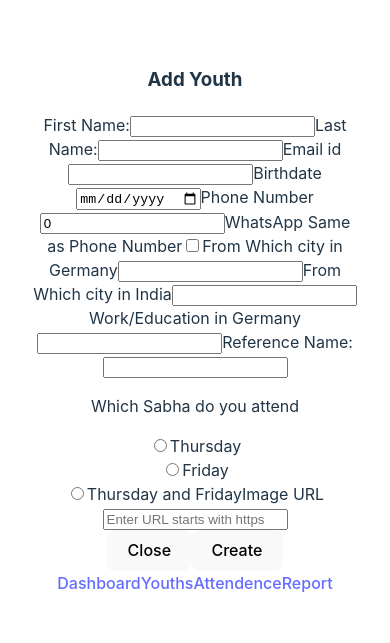
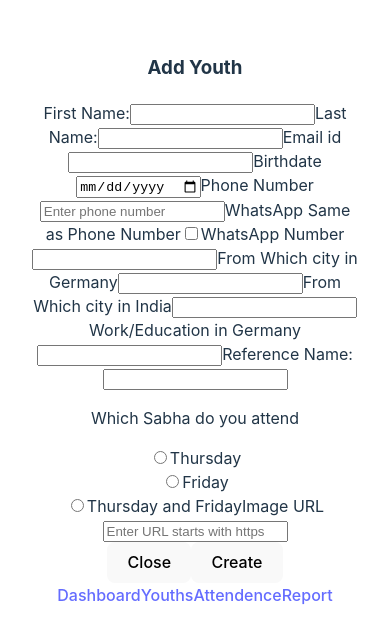
Before and after one commit to OneTouchDE/one-touch-app, a React (Vite) app: page /youths/create in a window 390 px wide. Shown: the part 101-744 px from the top of the page. Built offline with nearby package versions, Linux system fonts and the light colour scheme.

Commit message:
modified logic for phone same as Whatsapp

```diff
--- a/src/components/forms/youthForm.tsx
+++ b/src/components/forms/youthForm.tsx
@@ -4,14 +4,16 @@ import { useNavigate } from "react-router-dom";
 // import PhoneInput from "react-phone-number-input/input";
 
 export function YouthInfoForm() {
-  const [phoneNumber, setPhoneNumber] = useState<number>(0);
+  const [phoneNumber, setPhoneNumber] = useState<number | string>("");
   const [phoneSameAsWhatsApp, setphoneSameAsWhatsApp] =
     useState<boolean>(false);
-  const [whatsAppNumber, setWhatsappNumber] = useState<number>(0);
+  const [whatsAppNumber, setWhatsappNumber] = useState<number | string>("");
   const navigate = useNavigate();
 
   function handleWhatsAppCheckboxChange() {
     setphoneSameAsWhatsApp(!phoneSameAsWhatsApp);
+
+    console.log(phoneSameAsWhatsApp);
 
     if (!phoneSameAsWhatsApp) {
       setWhatsappNumber(phoneNumber);
@@ -62,7 +64,18 @@ export function YouthInfoForm() {
           />
         </label>
 
-        {phoneSameAsWhatsApp && (
+        {phoneSameAsWhatsApp ? (
+          <>
+            <label htmlFor="whatsAppNumber">WhatsApp Number</label>
+            <input
+              type="number"
+              value={whatsAppNumber}
+              onChange={(event) => setWhatsappNumber(event.target.value)}
+              name="whatsAppNumber"
+              id="whatsAppNumber"
+            />
+          </>
+        ) : (
           <>
             <label htmlFor="whatsAppNumber">WhatsApp Number</label>
             <input
```
